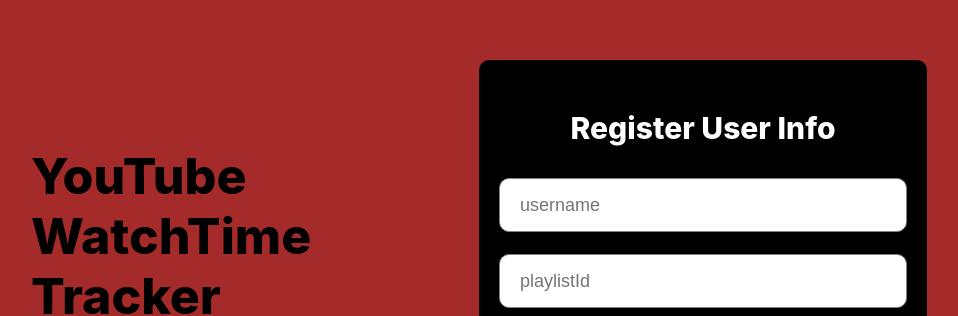
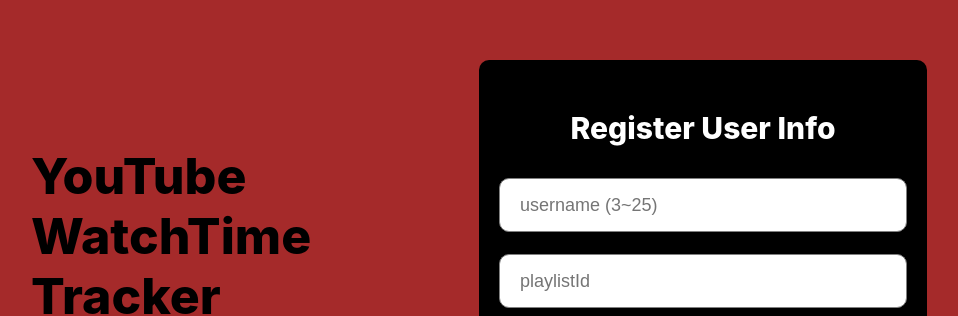
Before and after one commit to muizu555/team12-front, a React (Create React App) app: page / in a window 1280 px wide. Shown: the part 170-486 px from the top of the page, without its empty margins (161-1119 px from the left). Built offline with nearby package versions, Linux system fonts and the light colour scheme.

Commit message:
change placeholder

```diff
--- a/src/pages/register/Regiser.jsx
+++ b/src/pages/register/Regiser.jsx
@@ -12,7 +12,7 @@
             <div className="registerRight">
                 <div className="registerBox">
                     <p className="registerMsg">Register User Info</p>
-                    <input type="text" className="registerInput" placeholder="username"/>
+                    <input type="text" className="registerInput" placeholder="username (3~25)"/>
                     <input type="text" className="registerInput" placeholder="playlistId"/>
                     <button className="registerButton">Create</button>
                 </div>
```
